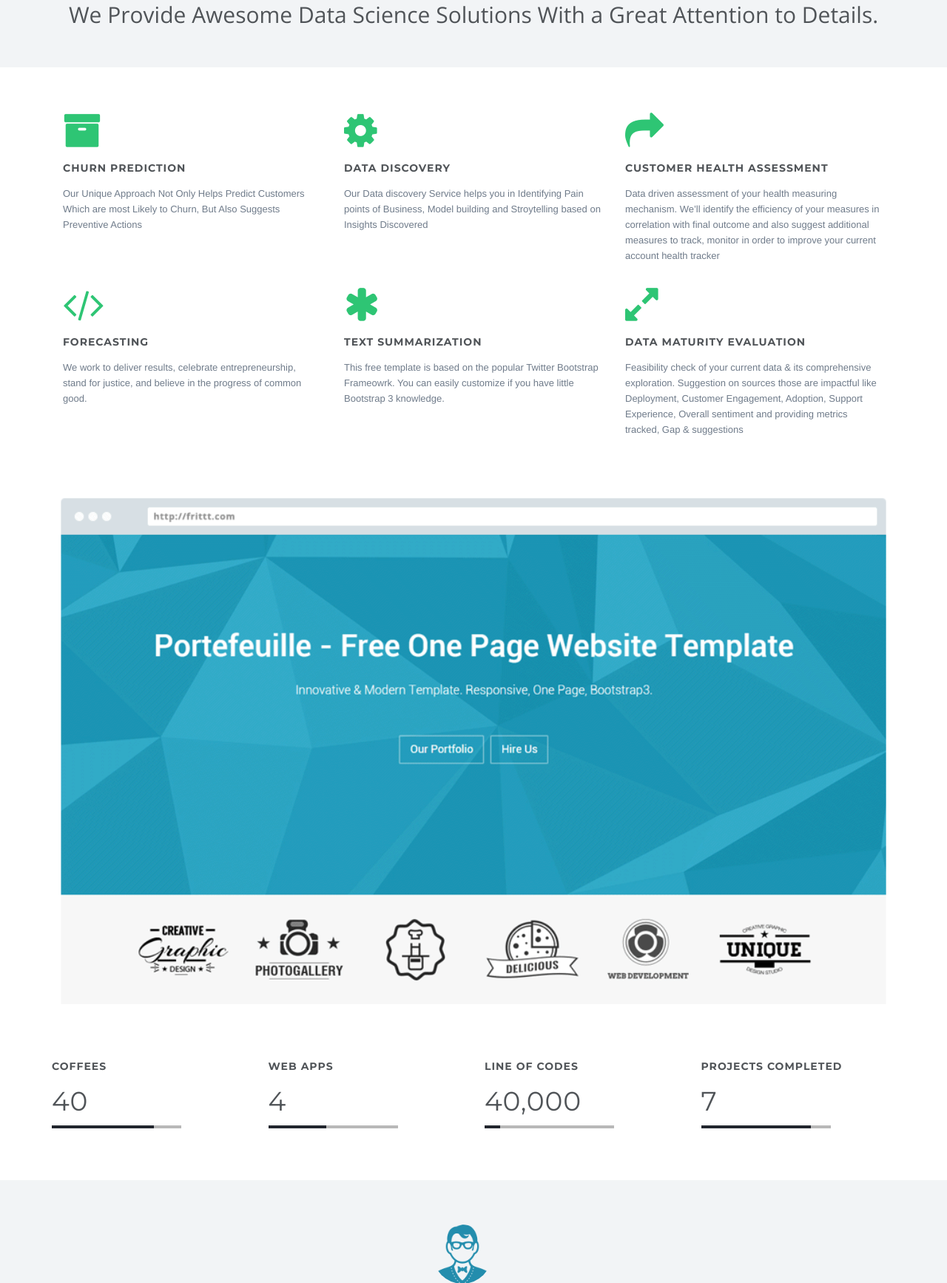
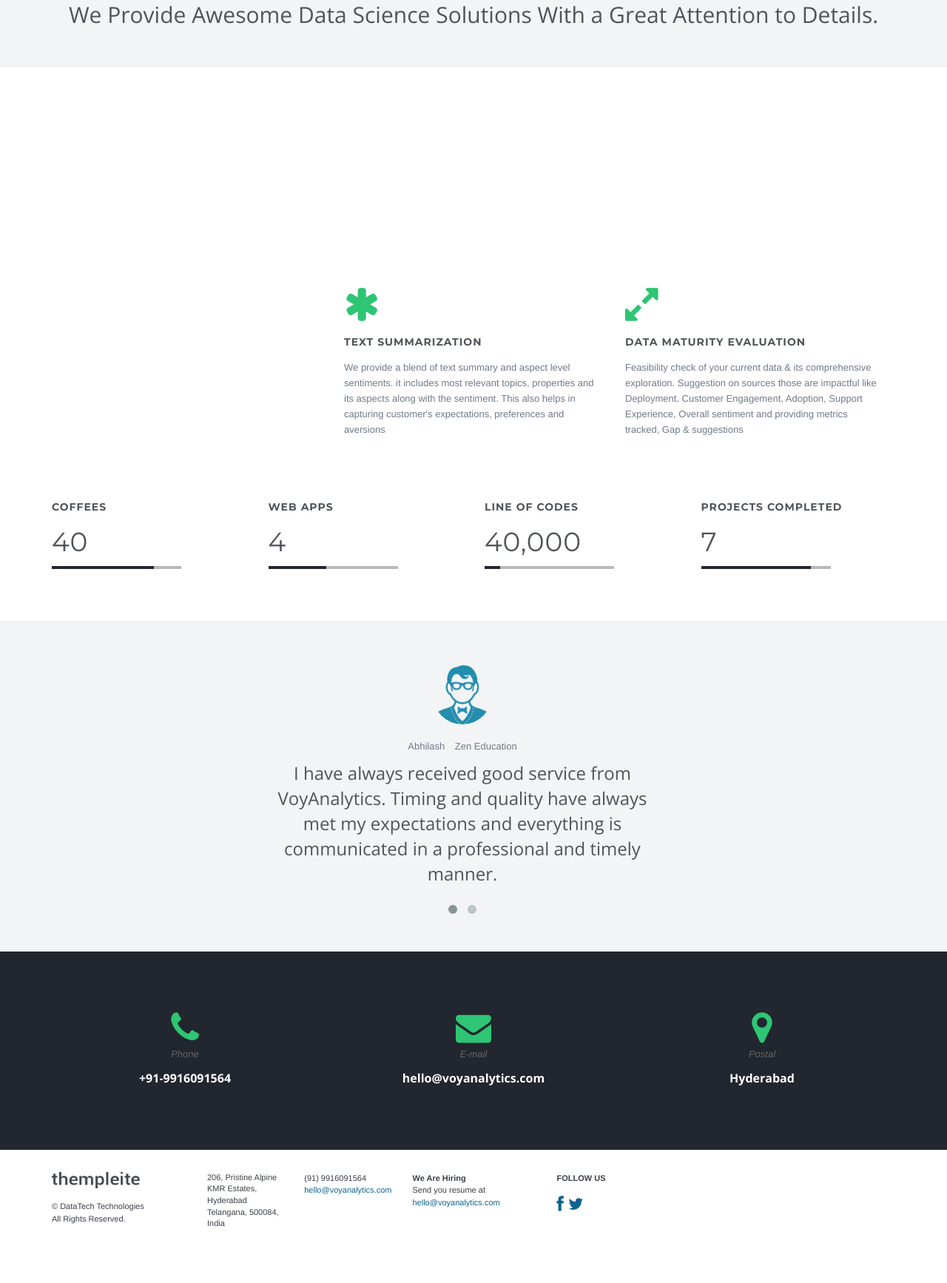
Before and after one commit to ankitgoyalgithub/datatech, a Django app: template portal/templates/index.html in a window 1280 px wide. Shown: the part 851-2585 px from the top of the page at 74% size. After the commit the page ends 2508 px from the top, so only its background shows below. Run offline with Django 3.2, Linux system fonts and the light colour scheme; the template is opened without the code that fills it, so the values that code supplies are empty; some libraries are stand-ins or nearby versions.

Commit message:
Contacts Changed

```diff
--- a/portal/templates/base.html
+++ b/portal/templates/base.html
@@ -8,7 +8,7 @@
     <title>VoyAnalytics</title>
     <meta name="viewport" content="width=device-width, initial-scale=1.0, maximum-scale=1.0, user-scalable=no" />
     <meta content="Data Science As a Service" name="description" />
-    <meta content="author" name="voyanalytics@gmail.com" /> {% block page_specific_css %} {% endblock %}
+    <meta content="author" name="hello@voyanalytics.com" /> {% block page_specific_css %} {% endblock %}
     <link rel="stylesheet" type="text/css" href="{% static 'plugins/owl-carousel/owl.carousel.css' %}" />
     <link rel="stylesheet" type="text/css" href="{% static 'plugins/owl-carousel/owl.theme.css' %}" />
     <link rel="stylesheet" type="text/css" href="{% static 'plugins/headereffects/css/component.css' %}">
--- a/portal/templates/contact.html
+++ b/portal/templates/contact.html
@@ -89,8 +89,8 @@
                             <ul class="address-list">
                                 <li><i class="fa fa-map-marker"></i><strong>Address:</strong> Gacchibowli, Hyderabad, India</li>
                                 <li><i class="fa fa-phone"></i><strong>Phone:</strong> (91) 9916091564</li>
-                                <li><i class="fa fa-envelope"></i><strong>Email:</strong> <a href="mailto:goyal.ankit.049@gmail.com">
-                                        goyal.ankit.049@gmail.com</a></li>
+                                <li><i class="fa fa-envelope"></i><strong>Email:</strong> <a href="mailto:hello@voyanalytics.com">
+                                    hello@voyanalytics.com</a></li>
                             </ul>
                         </section>
                     </div>
--- a/portal/templates/footer.html
+++ b/portal/templates/footer.html
@@ -20,7 +20,7 @@
                         <p>
                             E-mail</p>
                         <h3>
-                            voyanalytics@gmail.com</h3>
+                            hello@voyanalytics.com</h3>
                     </div>
                 </div>
             </div>
@@ -57,7 +57,7 @@
                     <div class="xs-no-padding col-md-6 col-lg-6 col-sm-6">
                         <div>
                             (91) 9916091564</div>
-                        <a href="javascript:">voyanalytics@gmail.com</a>
+                        <a href="javascript:">hello@voyanalytics.com</a>
                     </div>
                     <div class="clearfix">
                     </div>
@@ -65,7 +65,7 @@
                 <div class="col-md-2 col-lg-2 col-sm-2  col-xs-12 xs-m-b-20">
                     <div class="bold">
                         We Are Hiring</div>
-                    Send you resume at <a href="javascript:">voyanalytics@gmail.com</a>
+                    Send you resume at <a href="javascript:">hello@voyanalytics.com</a>
                 </div>
                 <div class="col-md-2 col-lg-2 col-sm-2  col-xs-12 ">
                     <div class="bold">
--- a/portal/templates/index.html
+++ b/portal/templates/index.html
@@ -78,7 +78,7 @@
                                 We Craft<br> Our Work to Last Perfection!</h2>
                         </div>
                         <div class="tp-caption sfb slider tp-resizeme slider" data-x="center" data-hoffset="0" data-y="300" data-speed="800" data-start="1000" data-easing="Power4.easeOut" data-endspeed="300" data-endeasing="Power1.easeIn" data-captionhidden="off" style="z-index: 6">
-                            <a href="#" class="btn btn-info btn-lg  btn-large m-r-10">Our Services</a>
+                            <a href="/tour" class="btn btn-info btn-lg  btn-large m-r-10">Our Services</a>
                         </div>
                         <!-- <div class="tp-caption fade slider tp-resizeme slider" data-x="center" data-hoffset="0" data-y="360" data-speed="500" data-start="800" data-easing="Power4.easeOut" data-endspeed="300" data-endeasing="Power1.easeIn" data-captionhidden="off" style="z-index: 6">
                             <a href="#" class="text-white m-r-10">or view our pricing</a>
@@ -95,7 +95,7 @@
                                 We Build the Trust<br> That Our Clients Needs</h2>
                         </div>
                         <div class="tp-caption sfb slider tp-resizeme slider" data-x="center" data-hoffset="0" data-y="300" data-speed="800" data-start="1000" data-easing="Power4.easeOut" data-endspeed="300" data-endeasing="Power1.easeIn" data-captionhidden="off" style="z-index: 6">
-                            <a href="#" class="btn btn-info btn-lg  btn-large m-r-10">Our Services</a>
+                            <a href="/tour" class="btn btn-info btn-lg  btn-large m-r-10">Our Services</a>
                         </div>
                     </li>
                 </ul>
@@ -153,7 +153,7 @@
                             <h4 class="title">
                                 FORECASTING</h4>
                             <p>
-                                We work to deliver results, celebrate entrepreneurship, stand for justice, and believe in the progress of common good.
+                                Customizable parametric time series forecasting which handles both partial and full outcome like downsize, churn, cross sell. our API automatically optimizes the time frame, scale, change points, seasonality, order of trend etc.
                             </p>
                         </div>
                         <div class="col-md-4" data-ride="animated" data-animation="fadeIn" data-delay="1500">
@@ -161,7 +161,7 @@
                             <h4 class="title">
                                 TEXT SUMMARIZATION</h4>
                             <p>
-                                This free template is based on the popular Twitter Bootstrap Frameowrk. You can easily customize if you have little Bootstrap 3 knowledge.
+                                We provide a blend of text summary and aspect level sentiments. it includes most relevant topics, properties and its aspects along with the sentiment. This also helps in capturing customer's expectations, preferences and aversions
                             </p>
                         </div>
                         <div class="col-md-4" data-ride="animated" data-animation="fadeIn" data-delay="1800">
@@ -176,11 +176,11 @@
                         </div>
                     </div>
                 </div>
-                <div class="section relative">
+                <!-- <div class="section relative">
                     <div class="row text-center">
                         <img src="{% static 'img/browser-shot.png' %}" alt="" class="resize p-t-60 col-md-12 hidden-xs" data-ride="animated" data-animation="fadeInUp" data-delay="300">
                     </div>
-                </div>
+                </div> -->
                 <div class="clearfix">
                 </div>
             </div>
```
